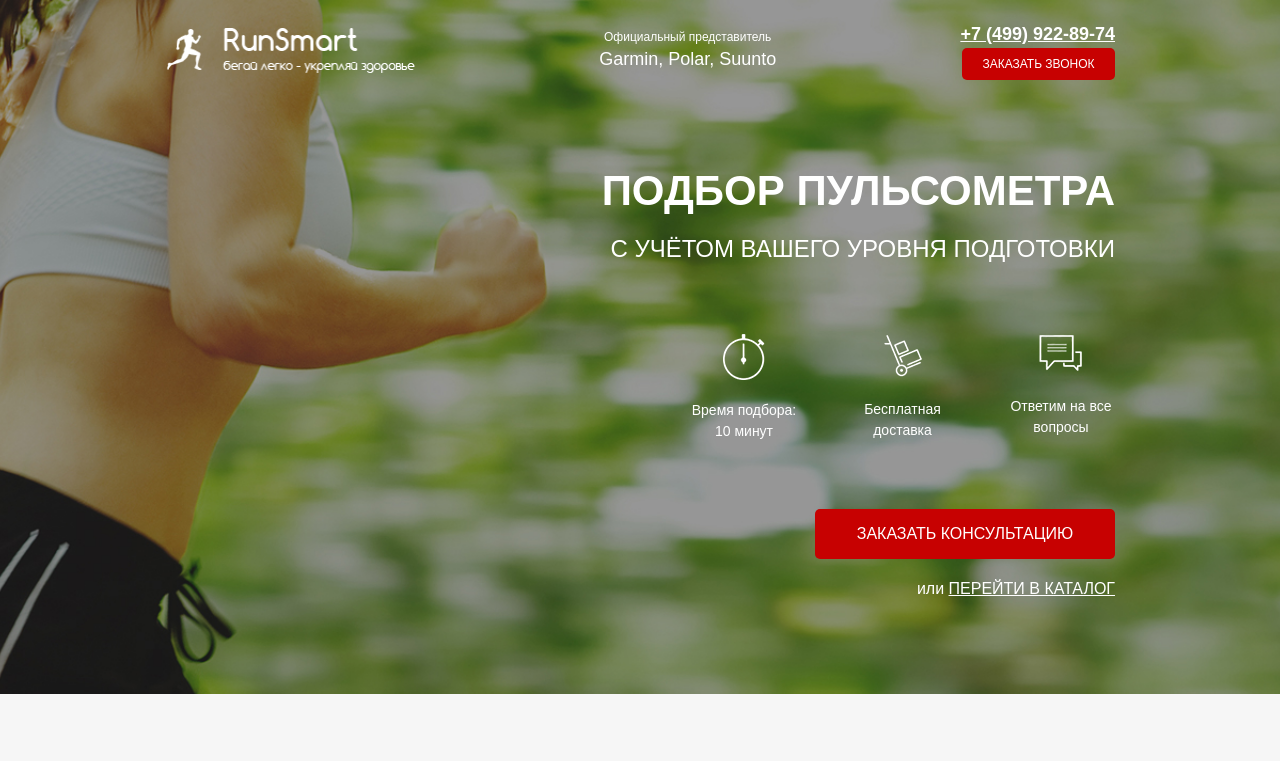
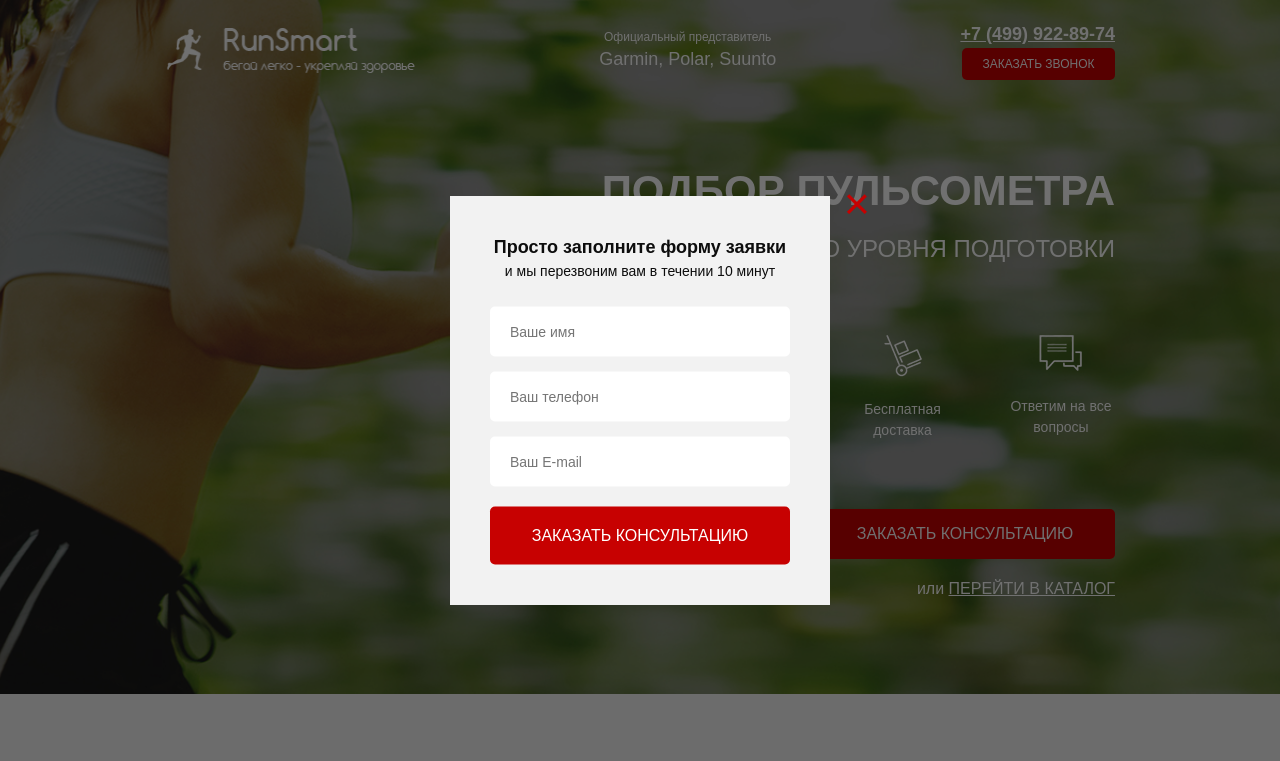
Before and after one commit to Vvoshta/Heart-rate-monitor, a website: page src/index.html in a window 1280 px wide. Both pictures are taken after a click on the button "ЗАКАЗАТЬ ЗВОНОК". Shown: the top 761 px of the page. Drawn offline with nearby package versions, Linux system fonts and the light colour scheme.

Commit message:
feat: add modals

```diff
--- a/src/index.html
+++ b/src/index.html
@@ -22,7 +22,7 @@
                 </div>
                 <div class="header__contacts">
                     <a href="tel:+74999228974" class="header__phone">+7 (499) 922-89-74</a>
-                    <button class="button">Заказать звонок</button>
+                    <button data-modal="consultation" class="button">Заказать звонок</button>
                 </div>
             </header>
 
@@ -45,7 +45,7 @@
                     </div>
                 </div>
 
-                <button class="button button_main">Заказать консультацию</button>
+                <button data-modal="consultation" class="button button_main">Заказать консультацию</button>
                 <div class="promo__link">
                     или
                     <a href="#">Перейти в каталог</a>
@@ -492,7 +492,7 @@
     </section>
 
     <footer class="footer">
-        <iframe src="https://yandex.ru/map-widget/v1/?um=constructor%3Ab70221da217c8a8278bbd8d324f344920bb5b737bceaa7377f4bf343513d1845&amp;source=constructor" width="100%" height="630" frameborder="0"></iframe>
+        <iframe src="https://www.google.com/maps/embed?pb=!1m18!1m12!1m3!1d2244.430307889241!2d37.64442107652089!3d55.76839799079023!2m3!1f0!2f0!3f0!3m2!1i1024!2i768!4f13.1!3m3!1m2!1s0x46b54a636edcd2ad%3A0x4c2ca101e2c8c617!2z0JzRj9GB0L3QuNGG0LrQuNC5INC_0YAt0LQsIDQvMywg0JzQvtGB0LrQstCwLCAxMDcwNzg!5e0!3m2!1sru!2sru!4v1692892390141!5m2!1sru!2sru" width="100%" height="630" style="border:0;" allowfullscreen="" loading="lazy" referrerpolicy="no-referrer-when-downgrade"></iframe>
 
         <div class="footer__info">
             <address class="footer__addr">Москва, Мясницкий проезд, д.3с1</address>
@@ -511,6 +511,40 @@
         </div>
     </footer>
 
+    <div class="overlay">
+        <div class="modal" id="consultation">
+            <div class="modal__close">&times;</div>
+            <div class="modal__subtitle">Просто заполните форму заявки</div>
+            <div class="modal__descr">и мы перезвоним вам в течении 10 минут</div>
+            <form class="feed-form feed-form_mt25" action="#">
+                <input name="name" required placeholder="Ваше имя" type="text">
+                <input name="phone" required placeholder="Ваш телефон" type="number">
+                <input name="email" required placeholder="Ваш E-mail" type="email">
+
+                <button class="button button_submit">Заказать консультацию</button>
+            </form>
+        </div>
+
+        <div class="modal" id="order">
+            <div class="modal__close">&times;</div>
+            <div class="modal__subtitle">Ваш заказ:</div>
+            <div class="modal__descr">Пульсометр Polar FT1</div>
+            <form class="feed-form feed-form_mt25" action="#">
+                <input name="name" required placeholder="Ваше имя" type="text">
+                <input name="phone" required placeholder="Ваш телефон" type="number">
+                <input name="email" required placeholder="Ваш E-mail" type="email">
+
+                <button class="button button_submit">Купить</button>
+            </form>
+        </div>
+
+        <div class="modal modal_mini" id="thanks">
+            <div class="modal__close">&times;</div>
+            <div class="modal__subtitle">Спасибо за вашу заявку!</div>
+            <div class="modal__descr">Наш менеджер свяжется с вами в ближайшее время!</div>
+        </div>
+    </div>
+
     <script type="text/javascript" src="//code.jquery.com/jquery-1.11.0.min.js"></script>
     <script type="text/javascript" src="//code.jquery.com/jquery-migrate-1.2.1.min.js"></script>
     <script src="/js/slick.min.js"></script>
--- a/src/js/script.js
+++ b/src/js/script.js
@@ -33,4 +33,20 @@ $(document).ready(function(){
 
     toggleSlide('.catalog-item__link');
     toggleSlide('.catalog-item__back');
+
+    // Modal
+
+    $('[data-modal = consultation]').on('click', function() {
+        $('.overlay, #consultation').fadeIn('fast');
+    });
+    $('.modal__close').on('click', function() {
+        $('.overlay, #consultation, #order, #thanks').fadeOut('fast');
+    });
+
+    $('.button_mini').each(function(i) {
+        $(this).on('click', function() {
+            $('#order .modal__descr').text($('.catalog-item__subtitle').eq(i).text());
+            $('.overlay, #order').fadeIn('fast');
+        });
+    });
 });
--- a/src/sass/blocks/_carousel.scss
+++ b/src/sass/blocks/_carousel.scss
@@ -2,7 +2,7 @@
     padding: 81px 0;
     &__inner {
         position: relative;
-        width: 750px;
+        max-width: 750px;
         margin: 0 auto;
     }
 
--- a/src/sass/blocks/_forms.scss
+++ b/src/sass/blocks/_forms.scss
@@ -17,4 +17,7 @@
             margin-bottom: 20px;
         }
     }
+    &_mt25 {
+        margin-top: 25px;
+    }
 }
--- /dev/null
+++ b/src/sass/blocks/_modal.scss
@@ -0,0 +1,46 @@
+.overlay {
+    display: none;
+    position: fixed;
+    width: 100%;
+    height: 100%;
+    top: 0;
+    background-color: rgba(0,0,0, .56);
+}
+.modal {
+    position: absolute;
+    top: 50%;
+    left: 50%;
+    transform: translate(-50%, -50%);
+    width: 380px;
+    min-height: 400px;
+    background-color: #F2F2F2;
+    padding: 38px 40px 40px 40px;
+    &__close {
+        position: absolute;
+        top: 0;
+        right: -40px;
+        font-size: 45px;
+        line-height: 15px;
+        color: $main-color;
+        cursor: pointer;
+    }
+    &__subtitle {
+        color: #0D0D0D;
+        text-align: center;
+        font-size: 18px;
+        font-weight: 700;
+    }
+    &__descr {
+        color: #0D0D0D;
+        text-align: center;
+        font-size: 14px;
+        font-weight: 500;
+    }
+    &_mini {
+        min-height: 140px;
+    }
+}
+
+#consultation, #order, #thanks {
+    display: none;
+}
--- a/src/sass/style.scss
+++ b/src/sass/style.scss
@@ -24,3 +24,4 @@
 @import 'blocks/catalog';
 @import 'blocks/feed';
 @import 'blocks/footer';
+@import 'blocks/modal';
```
Also changed, not shown: src/css/style.min.css, src/sass/blocks/_promo.scss (line endings or trailing spaces).
